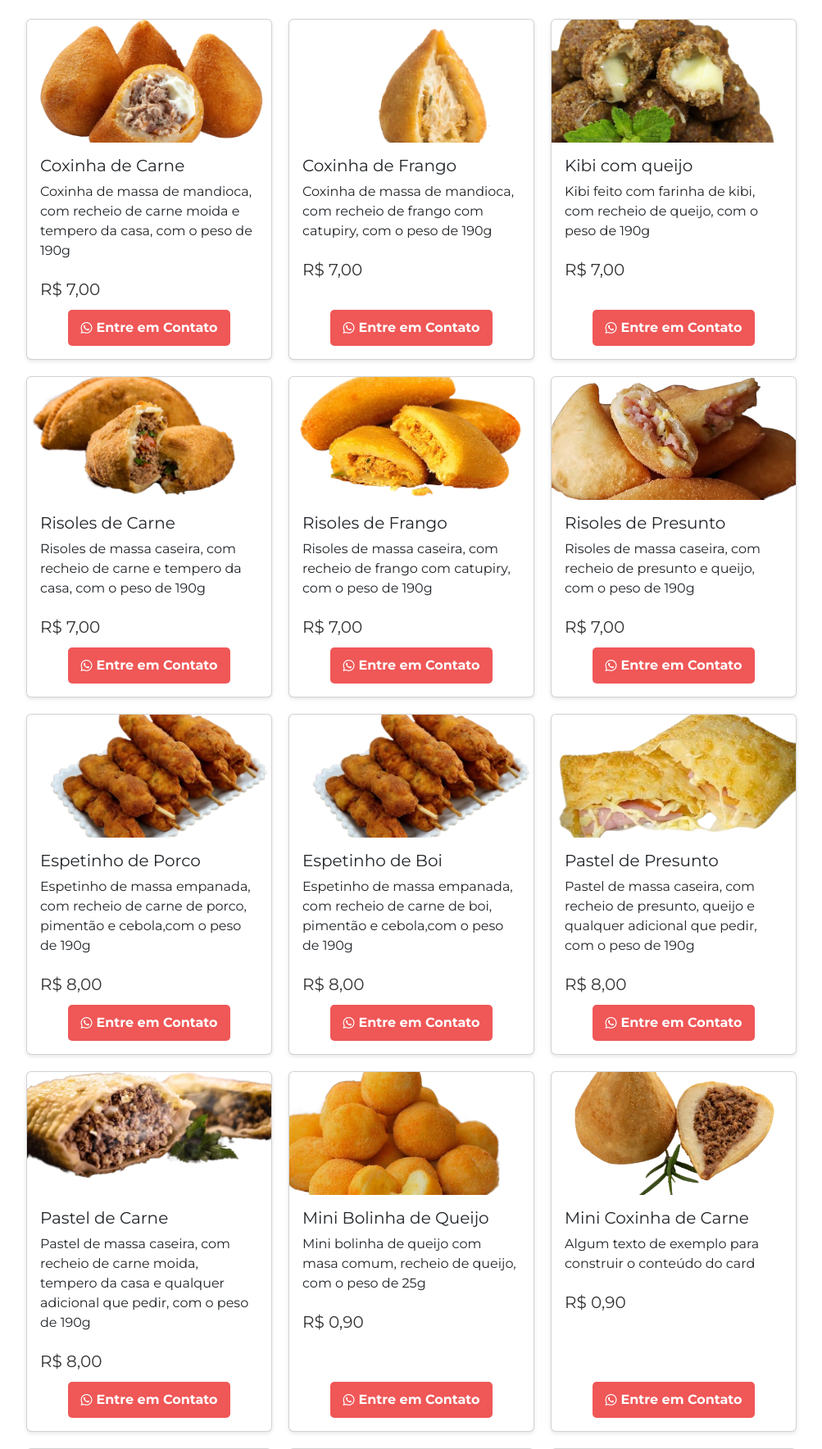
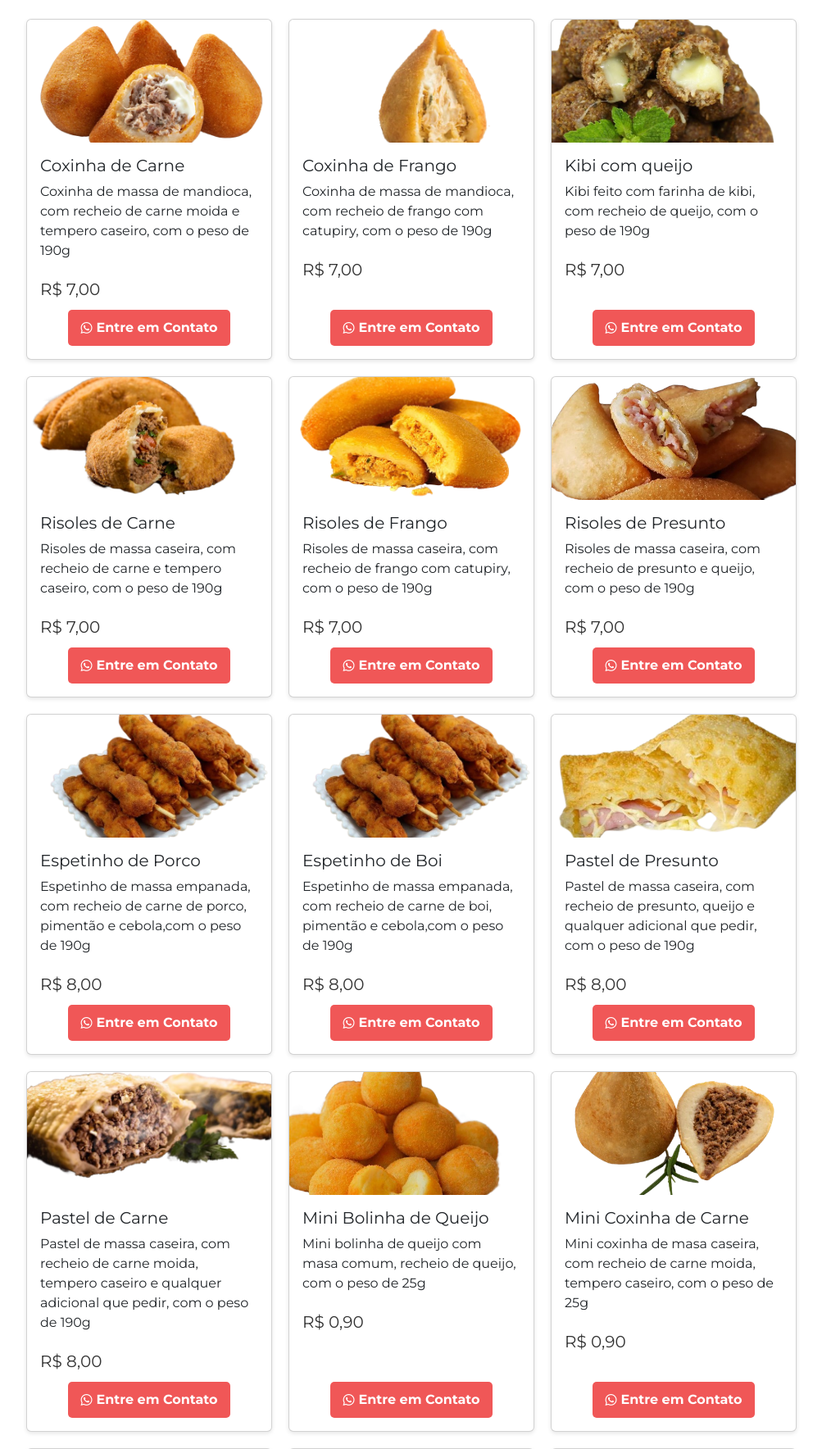
Before and after one commit to flavio-a-galvao/trabalho-semestre, a PHP site: page /index.php in a window 1280 px wide. Shown: the part 1272-3040 px from the top of the page at 82% size, without its empty margins (138-1141 px from the left). Run offline with PHP 8.4, Linux system fonts and the light colour scheme; some libraries are stand-ins or nearby versions.

Commit message:
colocando mais textos, e arrumando outros

```diff
--- a/trabalho-semestre/produtos.php
+++ b/trabalho-semestre/produtos.php
@@ -2,7 +2,7 @@
 $salgadosGrandes = [
     [
         'nome' => 'Coxinha de Carne',
-        'descricao' => 'Coxinha de massa de mandioca, com recheio de carne moida e tempero da casa, com o peso de 190g',
+        'descricao' => 'Coxinha de massa de mandioca, com recheio de carne moida e tempero caseiro, com o peso de 190g',
         'preco' => 7.00,
         'imagem' => 'imagens/coxinha-carne.png',
     ],
@@ -20,7 +20,7 @@ $salgadosGrandes = [
     ],
     [
         'nome' => 'Risoles de Carne',
-        'descricao' => 'Risoles de massa caseira, com recheio de carne e tempero da casa, com o peso de 190g',
+        'descricao' => 'Risoles de massa caseira, com recheio de carne e tempero caseiro, com o peso de 190g',
         'preco' => 7.00,
         'imagem' => 'imagens/risoles-carne.png',
     ],
@@ -56,7 +56,7 @@ $salgadosGrandes = [
     ],
     [
         'nome' => 'Pastel de Carne',
-        'descricao' => 'Pastel de massa caseira, com recheio de carne moida, tempero da casa e qualquer adicional que pedir, com o peso de 190g',
+        'descricao' => 'Pastel de massa caseira, com recheio de carne moida, tempero caseiro e qualquer adicional que pedir, com o peso de 190g',
         'preco' => 8.00,
         'imagem' => 'imagens/pastel-carne.png',
     ],
@@ -71,7 +71,7 @@ $salgadosPequenos = [
     ],
     [
         'nome' => 'Mini Coxinha de Carne',
-        'descricao' => 'Algum texto de exemplo para construir o conteúdo do card',
+        'descricao' => 'Mini coxinha de masa caseira, com recheio de carne moida, tempero caseiro, com o peso de 25g',
         'preco' => 0.90,
         'imagem' => 'imagens/mini-coxinha-carne.png',
     ],
```
